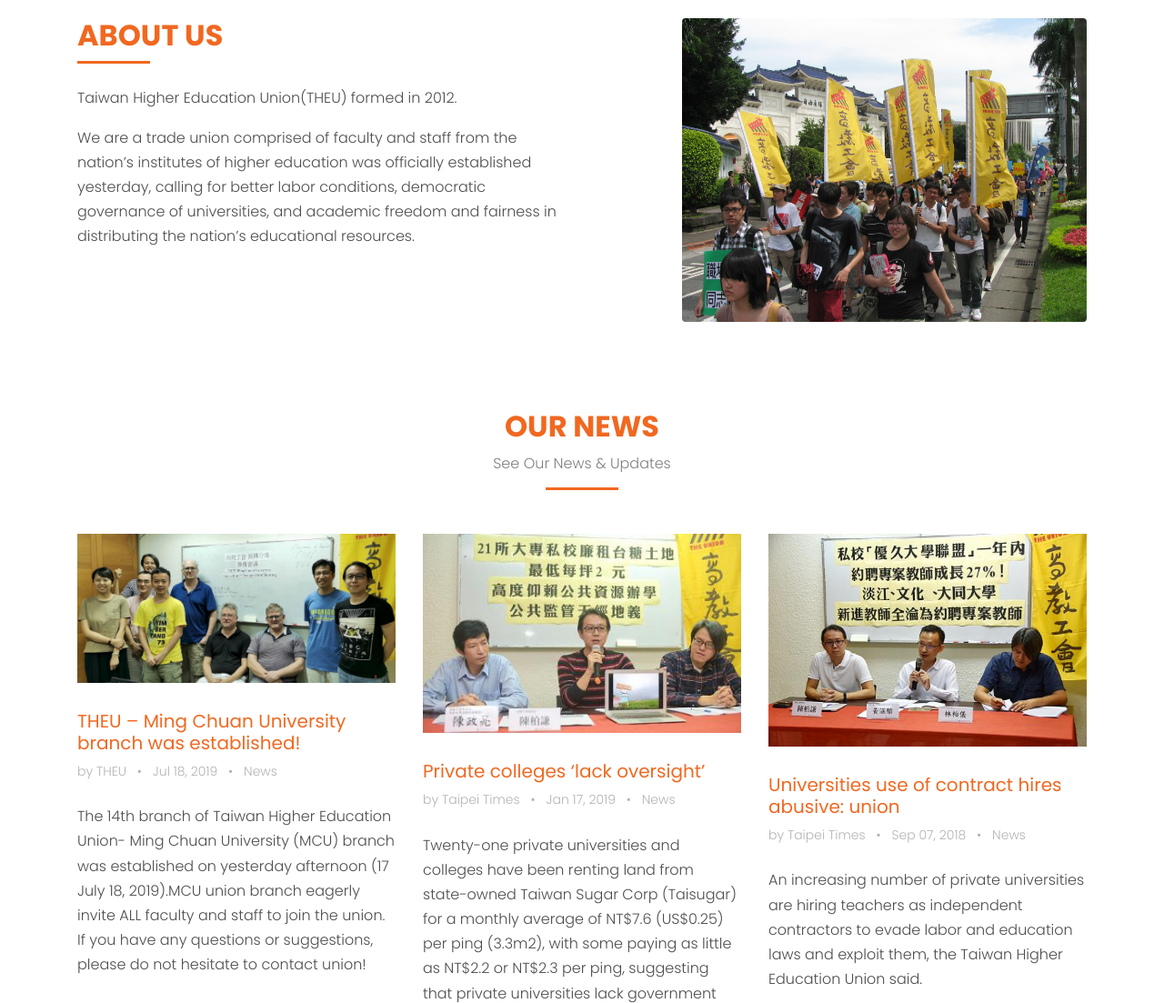
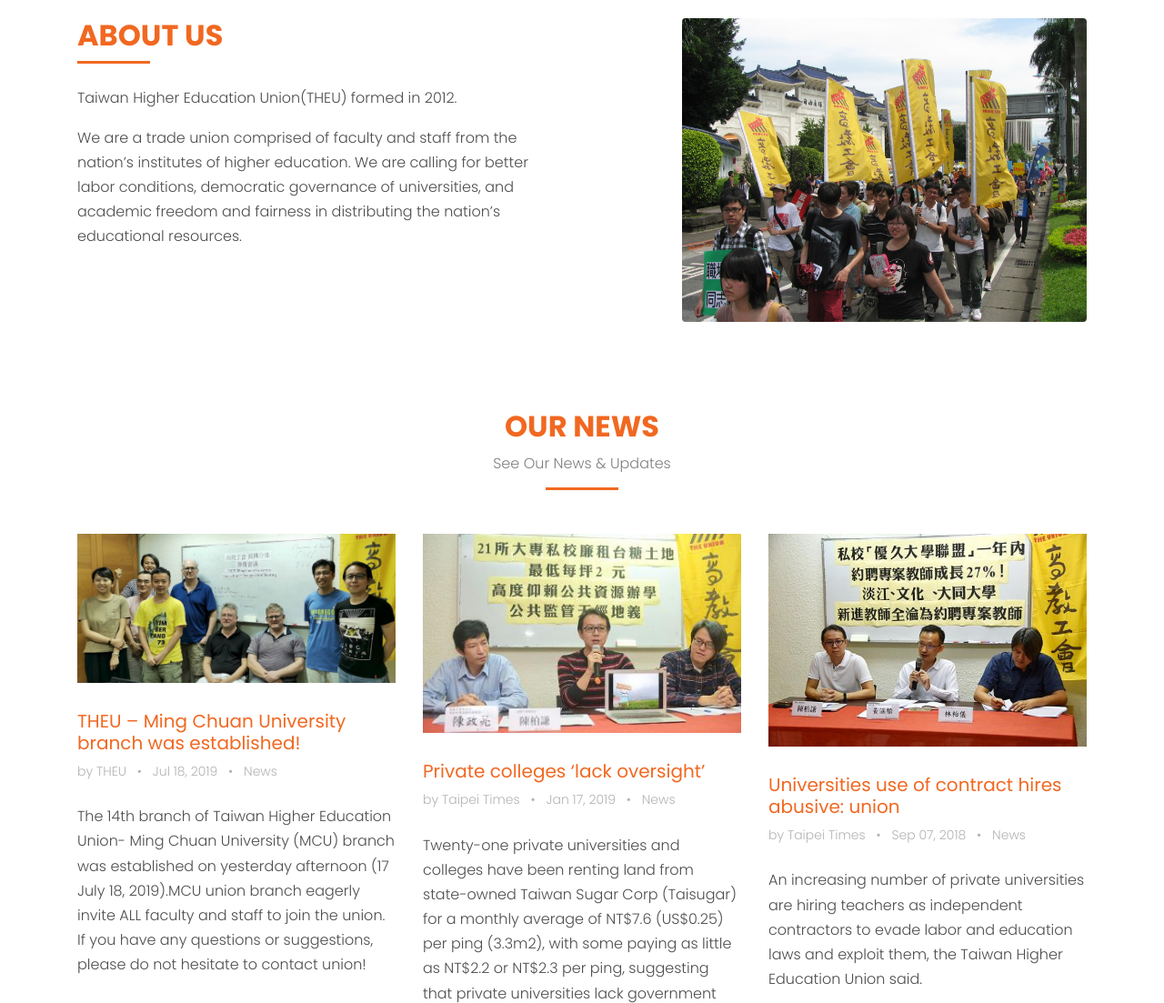
Before and after one commit to b614103080/THEU, a plain HTML site: page THE English/index.html in a window 1280 px wide. Shown: the part 860-1963 px from the top of the page at 91% size. Drawn offline with Linux system fonts and the light colour scheme; files whose address does not match are found by name; a web font is replaced by a local one.

Commit message:
更新about

```diff
--- a/THE English/index.html
+++ b/THE English/index.html
@@ -5,7 +5,7 @@
     <meta charset="utf-8">
     <meta name="viewport" content="width=device-width, initial-scale=1, shrink-to-fit=no">
 
-    <meta name="description" content="A trade union comprised of faculty and staff from the nation’s institutes of higher education was officially established yesterday, calling for better labor conditions, democratic governance of universities, and academic freedom and fairness in distributing the nation’s educational resources." />
+    <meta name="description" content="A trade union comprised of faculty and staff from the nation’s institutes of higher education was officially established in 2012, calling for better labor conditions, democratic governance of universities, and academic freedom and fairness in distributing the nation’s educational resources." />
     <meta name="keywords" content="Education" />
     <meta name="author" content="Taiwan Higher Education Union" />
 
@@ -127,7 +127,7 @@
               <h2 class="text-primary">About Us</h2>
             </div>
             <p>Taiwan Higher Education Union(THEU) formed in 2012.</p>
-            <p class="mb-5">We are a trade union comprised of faculty and staff from the nation’s institutes of higher education was officially established yesterday, calling for better labor conditions, democratic governance of universities, and academic freedom and fairness in distributing the nation’s educational resources.</p>
+            <p class="mb-5">We are a trade union comprised of faculty and staff from the nation’s institutes of higher education. We are calling for better labor conditions, democratic governance of universities, and academic freedom and fairness in distributing the nation’s educational resources.</p>
             <!--
             <ul class="ul-check list-unstyled success">
               <li>Error minus sint nobis dolor</li>
@@ -554,7 +554,7 @@
             <div class="row">
               <div class="col-md-5 mr-auto">
                 <h2 class="footer-heading mb-4">About Us</h2>
-                <p>We are a trade union comprised of faculty and staff from the nation’s institutes of higher education was officially established yesterday, calling for better labor conditions, democratic governance of universities, and academic freedom and fairness in distributing the nation’s educational resources.</p>
+                <p>A trade union comprised of faculty and staff from the nation’s institutes of higher education was officially established in 2012, calling for better labor conditions, democratic governance of universities, and academic freedom and fairness in distributing the nation’s educational resources.</p>
               </div>
 
               <div class="col-md-3">
```
